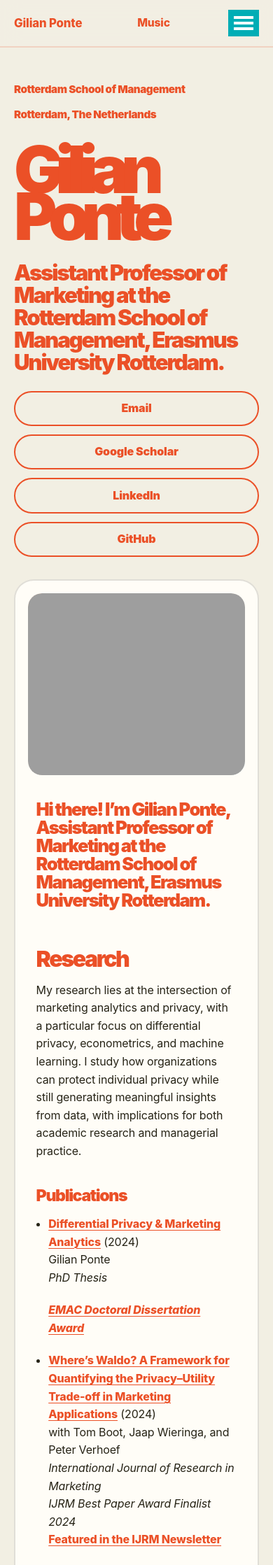
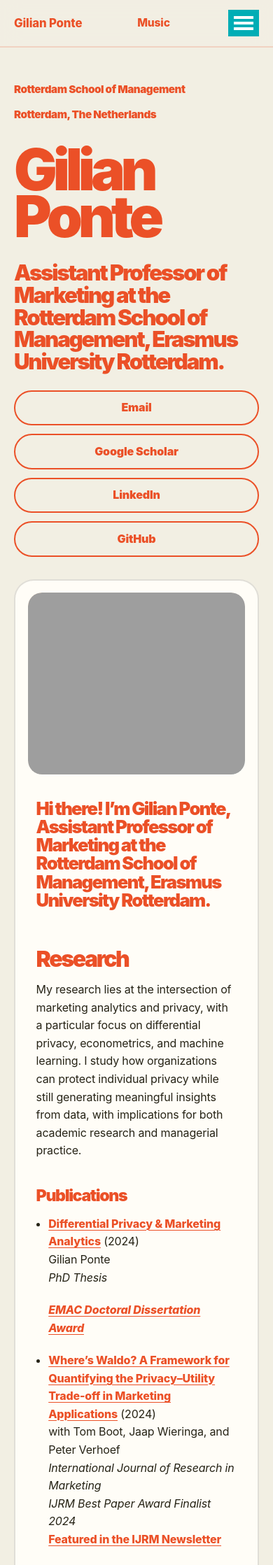
Before and after one commit to GilianPonte/gilianponte.github.io, a Jekyll site: the page built from _pages/year-archive.md, in a window 390 px wide. Shown: the top 2237 px of the page at 70% size. Built offline with Jekyll 4.4.1, drawn with Linux system fonts in a browser that asks for light colours.

Commit message:
Update _condesa.scss

```diff
--- a/_sass/_condesa.scss
+++ b/_sass/_condesa.scss
@@ -798,8 +798,10 @@ figure.highlight {
   }
 
   .condesa-hero__title {
-    font-size: clamp(4rem, 24vw, 7rem);
-    letter-spacing: -0.12em;
+    font-size: clamp(3.6rem, 21vw, 6.5rem);
+    letter-spacing: -0.075em;
+    line-height: 0.82;
+    word-spacing: 0.03em;
   }
 
   .condesa-hero__subtitle {
```
